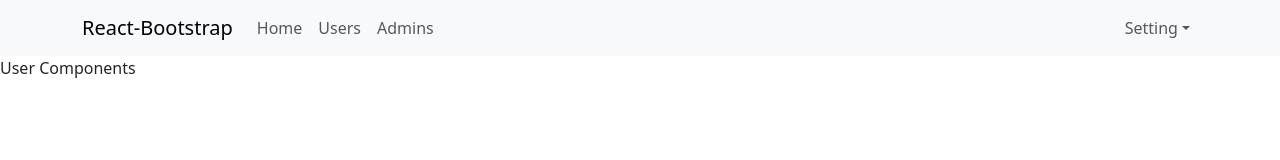
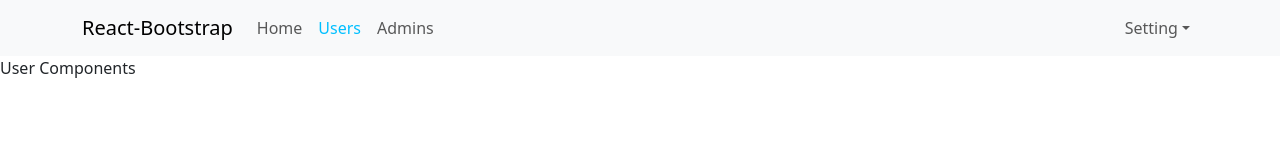
Before and after one commit to louluo311/LearnWithEric, a React (Vite) app in the folder react-app/: page /users in a window 1280 px wide. Shown: the top 160 px of the page. Built offline with nearby package versions, Linux system fonts and the light colour scheme.

Commit message:
video 50 authentic

```diff
--- a/react-app/src/App.scss
+++ b/react-app/src/App.scss
@@ -1,3 +1,15 @@
 body {
   padding: 0;
 }
+
+.app-container {
+  .header-container {
+    .navbar-nav {
+      .nav-link {
+        &.active {
+          color: #00bfff;
+        }
+      }
+    }
+  }
+}
--- a/react-app/src/component/Header/Header.tsx
+++ b/react-app/src/component/Header/Header.tsx
@@ -2,7 +2,7 @@
 import Nav from 'react-bootstrap/Nav';
 import Navbar from 'react-bootstrap/Navbar';
 import NavDropdown from 'react-bootstrap/NavDropdown';
-import { Link } from 'react-router-dom';
+import { NavLink } from 'react-router-dom';
 
 const Header = () => {
     return (
@@ -12,9 +12,9 @@
                 <Navbar.Toggle aria-controls="basic-navbar-nav" />
                 <Navbar.Collapse id="basic-navbar-nav">
                     <Nav className="me-auto">
-                        <Link to='/' className='nav-link' >Home</Link>
-                        <Link to='/users' className='nav-link'>Users</Link>
-                        <Link to='/admins' className='nav-link'>Admins</Link>
+                        <NavLink to='/' className='nav-link' >Home</NavLink>
+                        <NavLink to='/users' className='nav-link'>Users</NavLink>
+                        <NavLink to='/admins' className='nav-link'>Admins</NavLink>
                     </Nav>
                     <Nav>
                         <NavDropdown title="Setting" id="basic-nav-dropdown">
```
